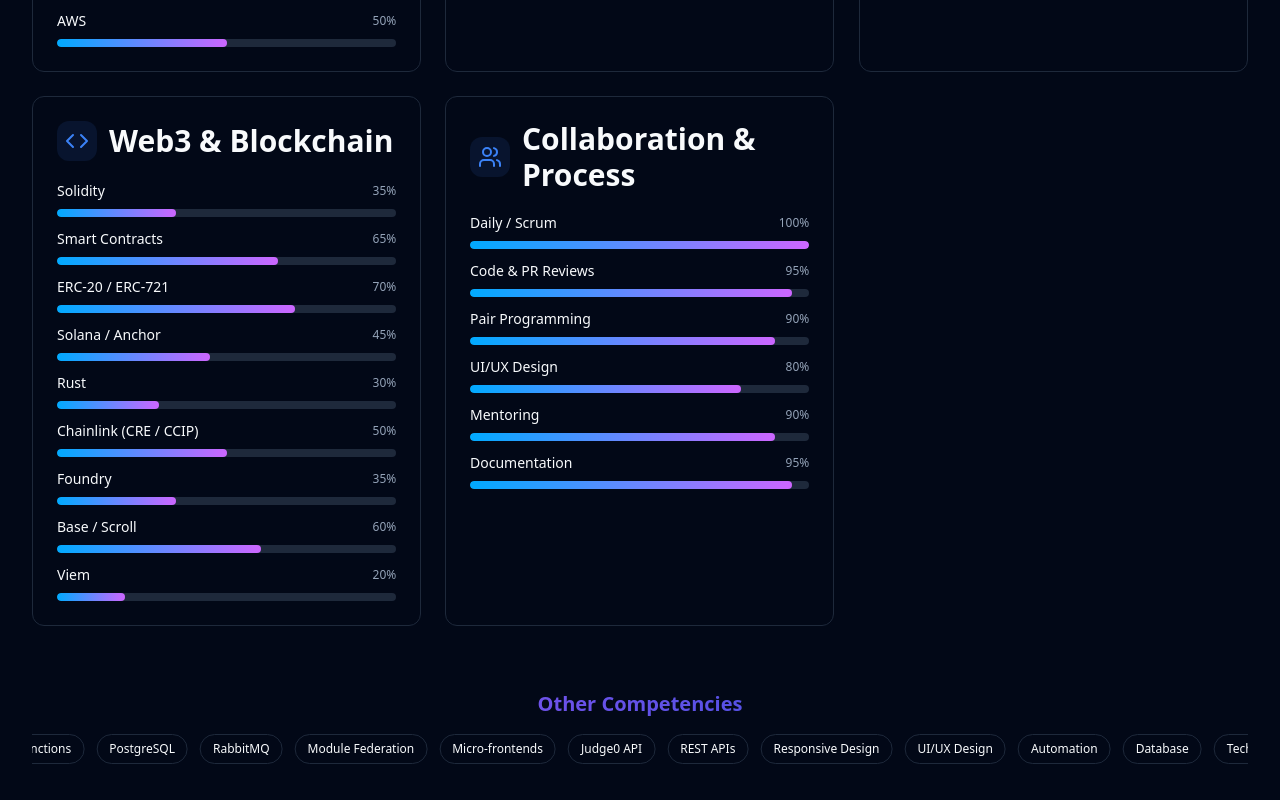
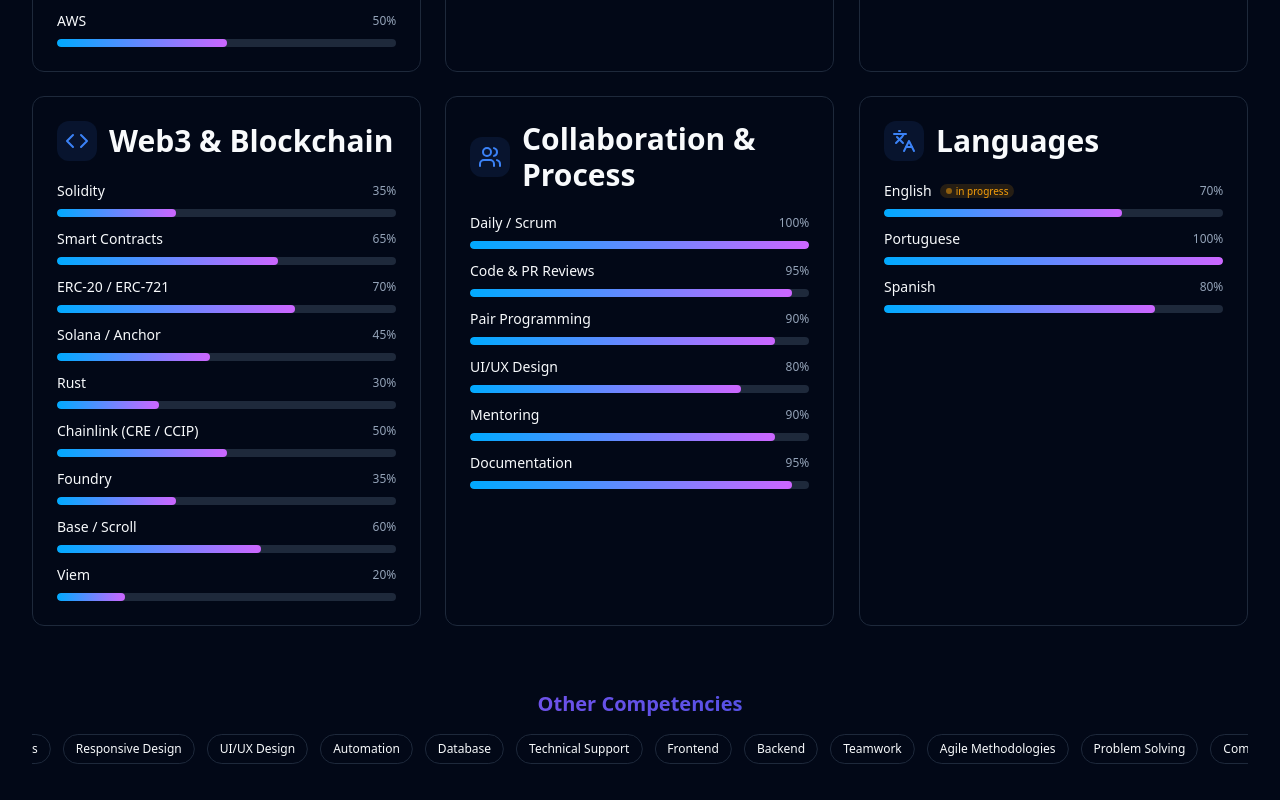
Before and after one commit to SamuelStefano/Portfolio, a React (Vite) app: page / in a window 1280 px wide. Shown: the part 5420-6220 px from the top of the page. Built offline with nearby package versions, Linux system fonts and the light colour scheme; no server answers.

Commit message:
feat: container de idiomas (badge in-progress animado) + fix carrossel de techs (w-max + margem por item, pause-on-hover, reduced-motion)

```diff
--- a/src/components/molecules/SkillBar/SkillBar.tsx
+++ b/src/components/molecules/SkillBar/SkillBar.tsx
@@ -5,14 +5,16 @@ interface SkillBarProps {
   name: string;
   level: number;
   className?: string;
+  badge?: React.ReactNode;
 }
 
-export const SkillBar = ({ name, level, className }: SkillBarProps) => {
+export const SkillBar = ({ name, level, className, badge }: SkillBarProps) => {
   return (
     <div className={cn("space-y-2", className)}>
       <div className="flex justify-between items-center">
-        <span className="text-sm font-medium text-foreground">
+        <span className="flex items-center gap-2 text-sm font-medium text-foreground">
           {name}
+          {badge}
         </span>
         <span className="text-xs text-muted-foreground">
           {level}%
--- a/src/components/organisms/TechStack/TechStack.tsx
+++ b/src/components/organisms/TechStack/TechStack.tsx
@@ -1,11 +1,17 @@
 import { useTranslation } from 'react-i18next';
-import { Instagram } from 'lucide-react';
+import { Instagram, Languages } from 'lucide-react';
 import { SkillBar } from '@/components/molecules/SkillBar/SkillBar';
 import { ExperienceItem } from '@/components/molecules/ExperienceItem/ExperienceItem';
 import { Heading } from '@/components/atoms/Heading/Heading';
 import { Text } from '@/components/atoms/Text/Text';
 import { useScrollAnimations } from '@/hooks/useScrollAnimations';
 import { TECH_CATEGORIES, EXPERIENCE_DATA } from '@/consts/data';
+
+const LANGUAGES = [
+  { key: 'english', level: 70, inProgress: true },
+  { key: 'portuguese', level: 100, inProgress: false },
+  { key: 'spanish', level: 80, inProgress: false },
+];
 
 export const TechStack = () => {
   const { t } = useTranslation();
@@ -61,6 +67,43 @@ export const TechStack = () => {
               </div>
             );
           })}
+
+          {/* languages */}
+          <div
+            className="group bg-card border border-border rounded-xl p-5 lg:p-6 hover-card animate-fade-up"
+            style={{ animationDelay: `${TECH_CATEGORIES.length * 0.08}s` }}
+          >
+            <div className="flex items-center gap-3 mb-5">
+              <div className="p-2 bg-primary/10 rounded-lg group-hover:bg-primary/20 transition-colors flex-shrink-0">
+                <Languages className="w-5 h-5 sm:w-6 sm:h-6 text-primary" />
+              </div>
+              <Heading level={3} className="text-base sm:text-lg leading-tight">
+                {t('skills.languagesTitle')}
+              </Heading>
+            </div>
+            <div className="space-y-3">
+              {LANGUAGES.map((lang, li) => (
+                <div
+                  key={lang.key}
+                  className="animate-slide-left"
+                  style={{ animationDelay: `${0.2 + li * 0.08}s` }}
+                >
+                  <SkillBar
+                    name={t(`skills.languages.${lang.key}`)}
+                    level={lang.level}
+                    badge={
+                      lang.inProgress ? (
+                        <span className="inline-flex items-center gap-1 px-1.5 py-0.5 rounded-full bg-amber-500/15 text-amber-500 text-[10px] font-medium leading-none">
+                          <span className="w-1.5 h-1.5 rounded-full bg-amber-500 animate-pulse" />
+                          {t('skills.inProgress')}
+                        </span>
+                      ) : undefined
+                    }
+                  />
+                </div>
+              ))}
+            </div>
+          </div>
         </div>
 
         {/* other competencies scrolling strip */}
@@ -68,12 +111,13 @@ export const TechStack = () => {
           <Heading level={3} className="mb-4 from-purple-500 to-blue-700 bg-gradient-to-r bg-clip-text text-transparent text-base sm:text-lg lg:text-xl">
             {t('skills.otherCompetencies')}
           </Heading>
-          <div className="relative">
-            <div className="flex animate-scroll gap-2 sm:gap-3 whitespace-nowrap">
+          <div className="relative overflow-hidden">
+            <div className="flex w-max animate-scroll whitespace-nowrap">
               {[...additionalSkills, ...additionalSkills].map((skill, i) => (
                 <div
                   key={i}
-                  className="px-3 py-1.5 bg-card border border-border rounded-full text-xs font-medium text-foreground hover:border-primary/50 hover:bg-primary/5 transition-all duration-300 flex-shrink-0"
+                  aria-hidden={i >= additionalSkills.length || undefined}
+                  className="mr-2 sm:mr-3 px-3 py-1.5 bg-card border border-border rounded-full text-xs font-medium text-foreground hover:border-primary/50 hover:bg-primary/5 transition-all duration-300 flex-shrink-0"
                 >
                   {skill}
                 </div>
--- a/src/index.css
+++ b/src/index.css
@@ -408,7 +408,21 @@ html {
 }
 
 .animate-scroll {
-  animation: scroll 20s linear infinite;
+  width: max-content;
+  animation: scroll 40s linear infinite;
+}
+
+.animate-scroll:hover {
+  animation-play-state: paused;
+}
+
+@media (prefers-reduced-motion: reduce) {
+  .animate-scroll {
+    animation: none;
+    flex-wrap: wrap;
+    justify-content: center;
+    white-space: normal;
+  }
 }
 
 .scrollbar-none {
--- a/src/locales/en.json
+++ b/src/locales/en.json
@@ -76,6 +76,13 @@
     "professionalExperience": "Professional Experience",
     "currentPosition": "Current Position",
     "otherCompetencies": "Other Competencies",
+    "languagesTitle": "Languages",
+    "inProgress": "in progress",
+    "languages": {
+      "english": "English",
+      "portuguese": "Portuguese",
+      "spanish": "Spanish"
+    },
     "softwareEngineering": "Software Engineering",
     "web3Blockchain": "Web3 & Blockchain",
     "others": "Others",
--- a/src/locales/es.json
+++ b/src/locales/es.json
@@ -76,6 +76,13 @@
     "professionalExperience": "Experiencia Profesional",
     "currentPosition": "Posición Actual",
     "otherCompetencies": "Otras Competencias",
+    "languagesTitle": "Idiomas",
+    "inProgress": "en progreso",
+    "languages": {
+      "english": "Inglés",
+      "portuguese": "Portugués",
+      "spanish": "Español"
+    },
     "softwareEngineering": "Ingeniería de Software",
     "web3Blockchain": "Web3 & Blockchain",
     "others": "Otros",
--- a/src/locales/pt.json
+++ b/src/locales/pt.json
@@ -76,6 +76,13 @@
     "professionalExperience": "Experiência Profissional",
     "currentPosition": "Cargo Atual",
     "otherCompetencies": "Outras Competências",
+    "languagesTitle": "Idiomas",
+    "inProgress": "em progresso",
+    "languages": {
+      "english": "Inglês",
+      "portuguese": "Português",
+      "spanish": "Espanhol"
+    },
     "softwareEngineering": "Engenharia de Software",
     "web3Blockchain": "Web3 & Blockchain",
     "others": "Outros",
```
